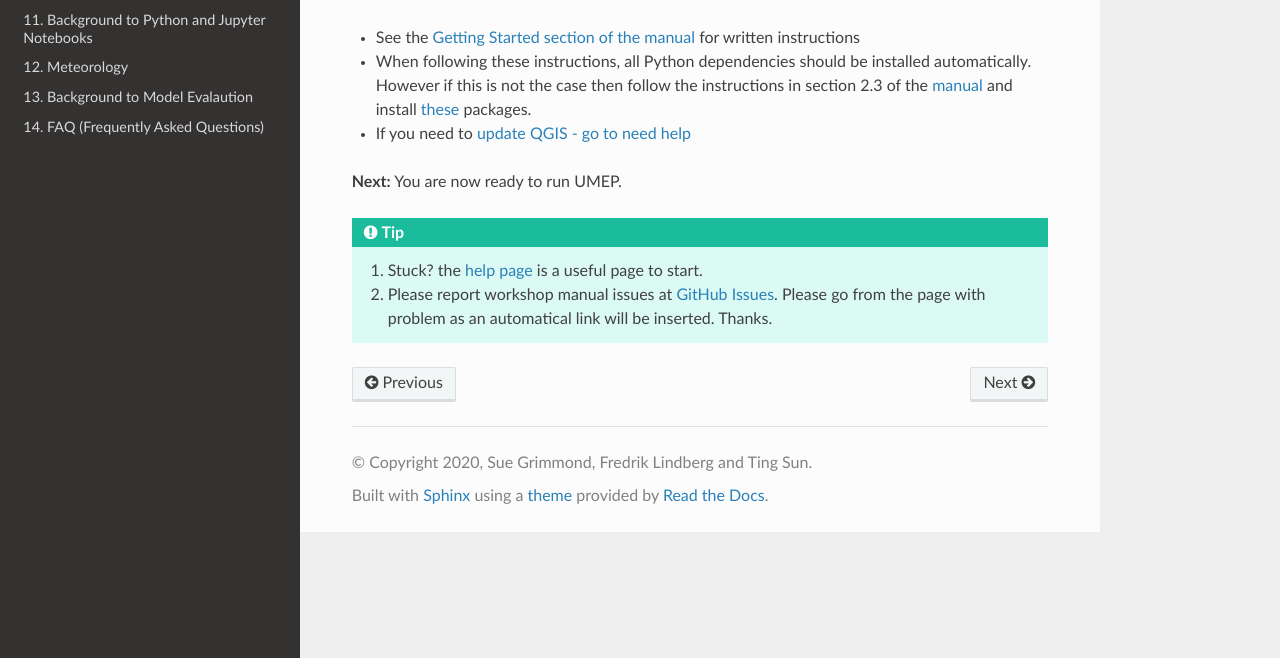
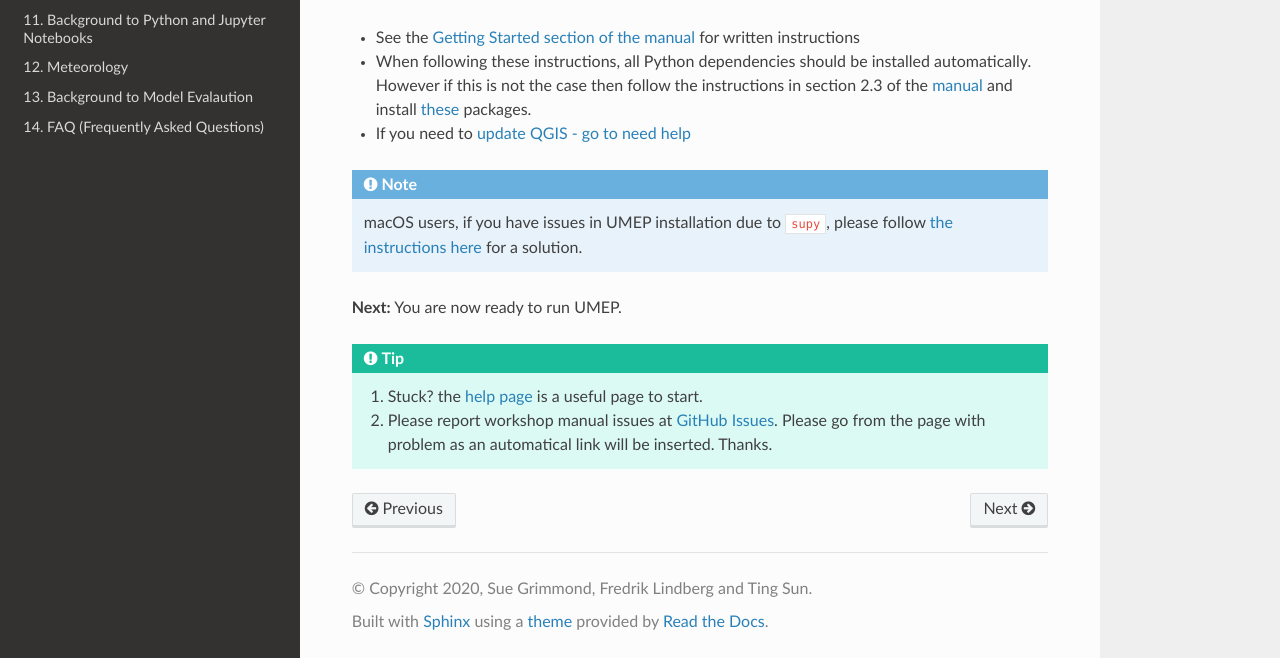
Before and after one commit to Urban-Meteorology-Reading/UMEP-Workshop, a Sphinx documentation site: the page built from source/Prepare/UMEP1.rst, in a window 1280 px wide and 1361 px high. Shown: the part 703-1361 px from the top of the window. Built offline with Sphinx 7.4.7 and the Read the Docs theme 2.0.0, drawn with Linux system fonts in a browser that asks for light colours.

Commit message:
add solution for supy installation on mac for UMEP

```diff
--- a/source/FAQ.rst
+++ b/source/FAQ.rst
@@ -13,9 +13,10 @@ Here are common questions that appear throughout the workshop.
 * On the 21. Dec there is not really a clear difference between Building Shadows and Building+Veg Shadows as there was on 21. June, is that correct?
     Yes. You are in Sweden with very low sun elevations and 4-5 level buildings. That results in no vegetation shadows reaching the ground.
 
-.. _supy_umep_install:
 
 **UMEP installation on macOS**
+
+.. _supy_umep_install:
 
 * SuPy couldn't be installed automatically on my Mac. What should I do?
     The recommended version ``2020.6.30`` seems to have installation issues due to a third-party package that prevents installation.
@@ -78,6 +79,8 @@ Here are common questions that appear throughout the workshop.
 
     2. install a development version of SuPy:
 
+    Also in the QGIS-python console, run this:
+
     .. code-block:: python
 
         install_supy(ver='2020.7.8dev0')
--- a/source/Prepare/UMEP1.rst
+++ b/source/Prepare/UMEP1.rst
@@ -31,4 +31,8 @@ Installation of UMEP
 
 - If you need to `update QGIS - go to need help <NeedHelp>`
 
+.. note:: macOS users, if you have issues in UMEP installation due to ``supy``, please follow `the instructions here <supy_umep_install>` for a solution.
+
+
+
 **Next:** You are now ready to run UMEP.
```
